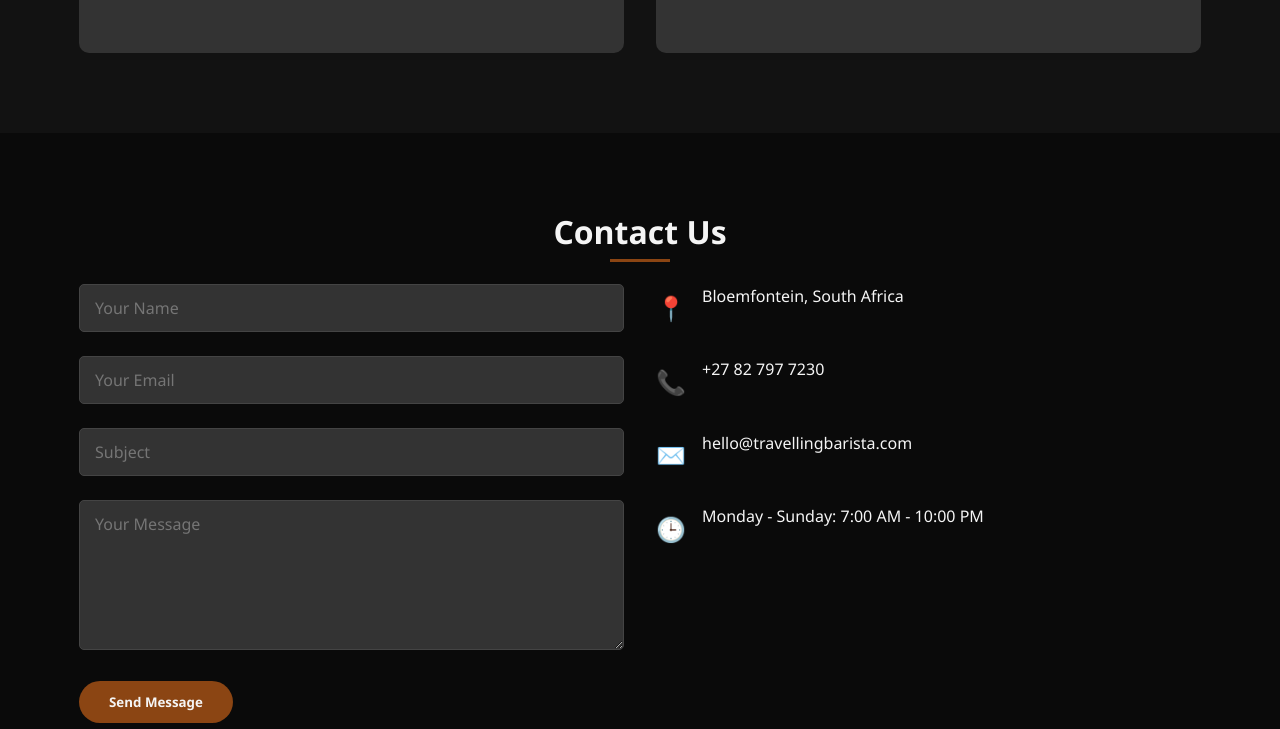
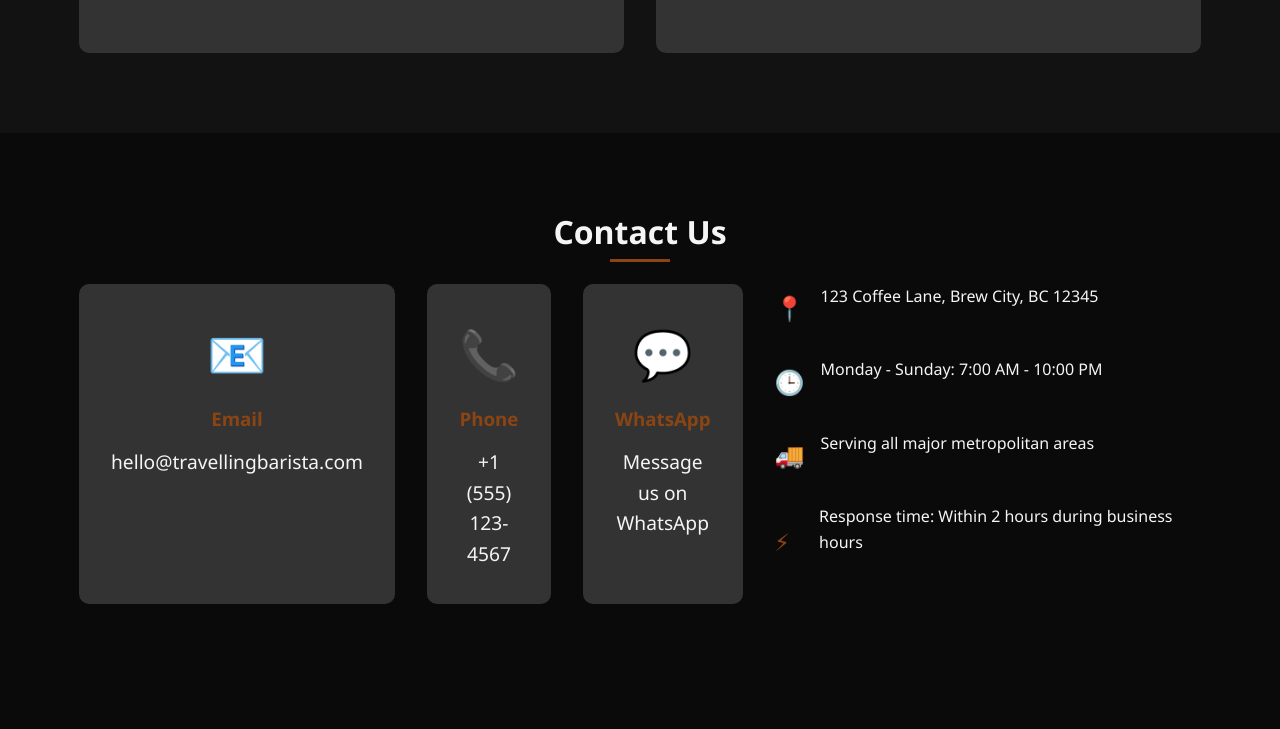
Before and after one commit to Ghostlight86/TravellingBarista, a plain HTML site: page index.html in a window 1280 px wide. Shown: the part 2054-2783 px from the top of the page. Drawn offline with Linux system fonts and the light colour scheme.

Commit message:
index.html

```diff
--- a/index.html
+++ b/index.html
@@ -3,7 +3,7 @@
 <head>
     <meta charset="UTF-8">
     <meta name="viewport" content="width=device-width, initial-scale=1.0">
-    <title>Travelling Barista - Bloemfontein Premium Coffee</title>
+    <title>Travelling Barista - Premium Coffee Anywhere</title>
     <style>
         /* Reset and Base Styles */
         * {
@@ -286,33 +286,46 @@
             gap: 2rem;
         }
 
-        .contact-form {
+        .contact-details {
             flex: 1;
+            display: flex;
+            flex-direction: column;
+            gap: 2rem;
         }
 
-        .form-group {
-            margin-bottom: 1.5rem;
-        }
-
-        .form-control {
-            width: 100%;
-            padding: 12px 15px;
+        .contact-card {
             background-color: var(--gray);
-            border: 1px solid #444;
-            border-radius: 5px;
-            color: var(--light);
-            font-size: 1rem;
+            padding: 2rem;
+            border-radius: 10px;
+            text-align: center;
             transition: var(--transition);
         }
 
-        .form-control:focus {
-            outline: none;
-            border-color: var(--primary);
+        .contact-card:hover {
+            transform: translateY(-5px);
+            box-shadow: 0 10px 20px rgba(0, 0, 0, 0.2);
         }
 
-        textarea.form-control {
-            min-height: 150px;
-            resize: vertical;
+        .contact-icon {
+            font-size: 3rem;
+            margin-bottom: 1rem;
+        }
+
+        .contact-card h3 {
+            margin-bottom: 1rem;
+            color: var(--primary);
+        }
+
+        .contact-link {
+            display: inline-block;
+            color: var(--light);
+            text-decoration: none;
+            font-size: 1.2rem;
+            transition: var(--transition);
+        }
+
+        .contact-link:hover {
+            color: var(--primary);
         }
 
         .contact-info {
@@ -396,6 +409,10 @@
                 grid-template-columns: repeat(2, 1fr);
             }
 
+            .contact-details {
+                flex-direction: row;
+            }
+
             h1 {
                 font-size: 3.5rem;
             }
@@ -471,7 +488,7 @@
     <section id="home" class="hero">
         <div class="container">
             <div class="hero-content">
-                <h1>The Bloemfontein Premium Coffee Experience</h1>
+                <h1>Premium Coffee Experience, Wherever You Are</h1>
                 <p>Travelling Barista brings the art of specialty coffee directly to your events, offices, and special occasions. Experience barista-crafted beverages with the convenience of mobility.</p>
                 <a href="#contact" class="btn">Book Your Barista</a>
             </div>
@@ -529,39 +546,39 @@
         <div class="container">
             <h2>Contact Us</h2>
             <div class="contact-content">
-                <div class="contact-form">
-                    <form id="contactForm">
-                        <div class="form-group">
-                            <input type="text" class="form-control" placeholder="Your Name" required>
-                        </div>
-                        <div class="form-group">
-                            <input type="email" class="form-control" placeholder="Your Email" required>
-                        </div>
-                        <div class="form-group">
-                            <input type="text" class="form-control" placeholder="Subject">
-                        </div>
-                        <div class="form-group">
-                            <textarea class="form-control" placeholder="Your Message" required></textarea>
-                        </div>
-                        <button type="submit" class="btn">Send Message</button>
-                    </form>
+                <div class="contact-details">
+                    <div class="contact-card">
+                        <div class="contact-icon">📧</div>
+                        <h3>Email</h3>
+                        <a href="mailto:hello@travellingbarista.com" class="contact-link">hello@travellingbarista.com</a>
+                    </div>
+                    <div class="contact-card">
+                        <div class="contact-icon">📞</div>
+                        <h3>Phone</h3>
+                        <a href="tel:+15551234567" class="contact-link">+1 (555) 123-4567</a>
+                    </div>
+                    <div class="contact-card">
+                        <div class="contact-icon">💬</div>
+                        <h3>WhatsApp</h3>
+                        <a href="https://wa.me/15551234567" class="contact-link">Message us on WhatsApp</a>
+                    </div>
                 </div>
                 <div class="contact-info">
                     <div class="info-item">
                         <div class="info-icon">📍</div>
-                        <p>Bloemfontein, South Africa</p>
-                    </div>
-                    <div class="info-item">
-                        <div class="info-icon">📞</div>
-                        <p>+27 82 797 7230</p>
-                    </div>
-                    <div class="info-item">
-                        <div class="info-icon">✉️</div>
-                        <p>hello@travellingbarista.com</p>
+                        <p>123 Coffee Lane, Brew City, BC 12345</p>
                     </div>
                     <div class="info-item">
                         <div class="info-icon">🕒</div>
                         <p>Monday - Sunday: 7:00 AM - 10:00 PM</p>
+                    </div>
+                    <div class="info-item">
+                        <div class="info-icon">🚚</div>
+                        <p>Serving all major metropolitan areas</p>
+                    </div>
+                    <div class="info-item">
+                        <div class="info-icon">⚡</div>
+                        <p>Response time: Within 2 hours during business hours</p>
                     </div>
                 </div>
             </div>
@@ -602,13 +619,6 @@
                 navLinks.classList.remove('active');
             });
         });
-
-        // Form submission
-        document.getElementById('contactForm').addEventListener('submit', function(e) {
-            e.preventDefault();
-            alert('Thank you for your message! We will get back to you soon.');
-            this.reset();
-        });
     </script>
 </body>
 </html>
```
